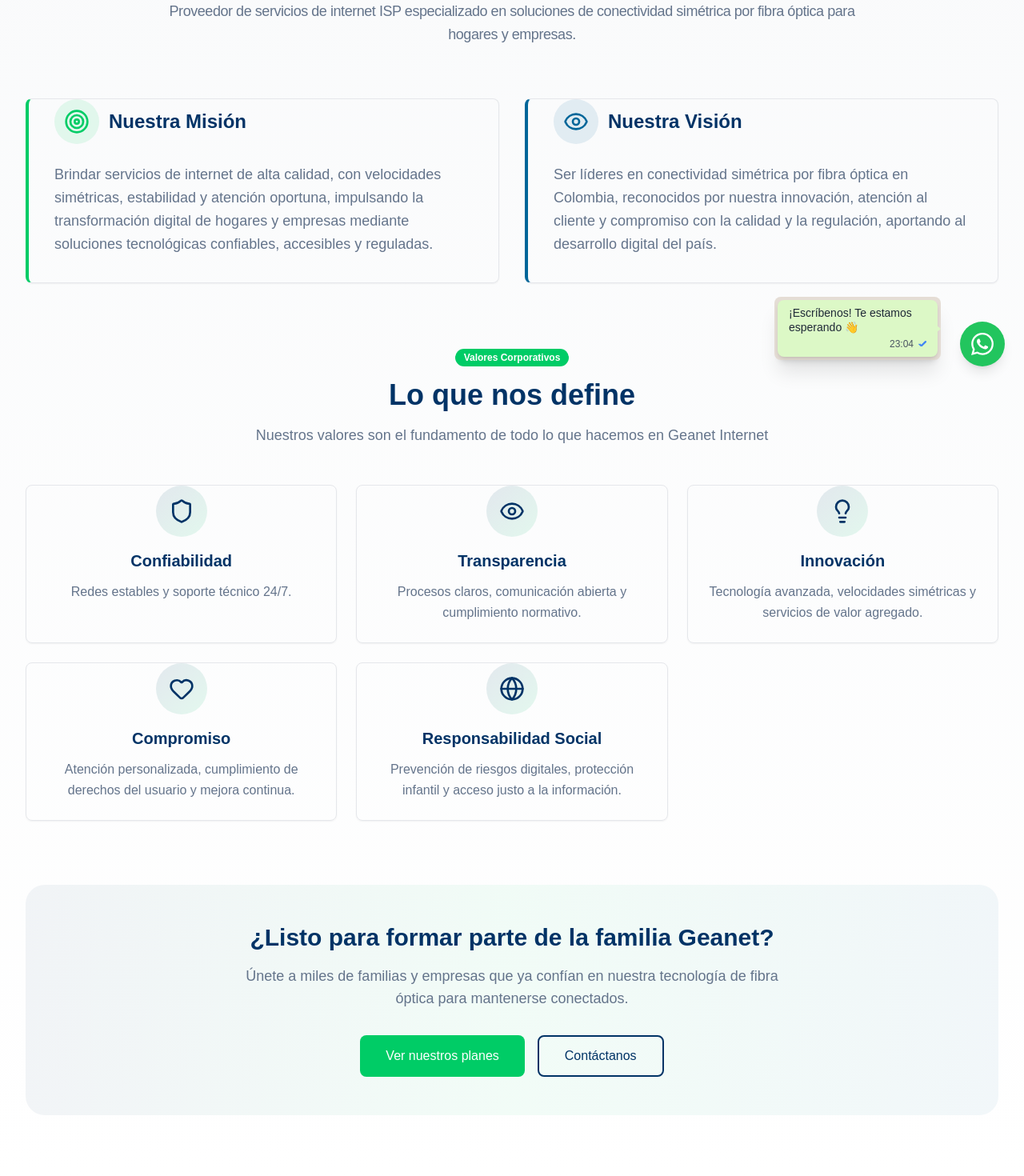
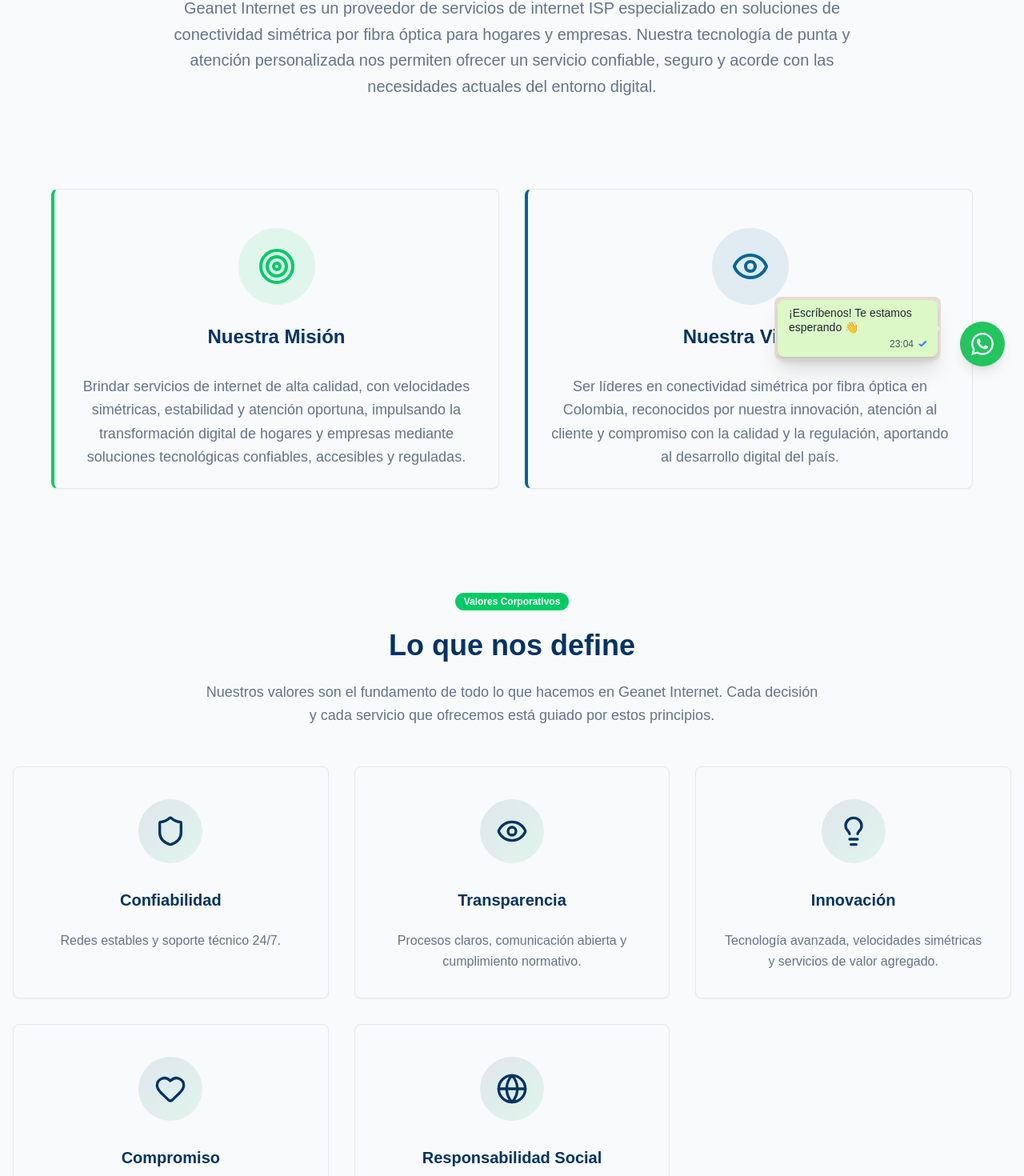
Before and after one commit to NoxAI-co/Geanet-Site, a Next.js app: page /sobre-nosotros in a window 1280 px wide. Shown: the part 318-1788 px from the top of the page at 80% size. Built offline with nearby package versions, Linux system fonts and the light colour scheme.

Commit message:
chore: actualizar dependencias y configuración
- Instalar archiver para generación de ZIP
- Actualizar date-fns con locale español
- Configurar información corporativa de Geanet
- Optimizar componentes de secciones principales
- Actualizar configuración de aplicación Next.js

```diff
--- a/package.json
+++ b/package.json
@@ -23,6 +23,7 @@
     "@radix-ui/react-slot": "^1.2.3",
     "@tailwindcss/forms": "^0.5.10",
     "@tailwindcss/typography": "^0.5.16",
+    "archiver": "^7.0.1",
     "class-variance-authority": "^0.7.1",
     "clsx": "^2.1.1",
     "date-fns": "^4.1.0",
--- a/src/components/sections/Case.jsx
+++ b/src/components/sections/Case.jsx
@@ -9,7 +9,8 @@
 import { Badge } from "../ui/badge";
 import { Card, CardContent } from "../ui/card";
 import { COMPANY_INFO } from '@/config/project-config';
-import { Target, Eye, Heart, Shield, Lightbulb, Users, Globe } from 'lucide-react';
+import { Target, Eye, Heart, Shield, Lightbulb, Users, Globe, Phone } from 'lucide-react';
+import { CONTACT } from '@/config/project-config';
 
 /**
  * About Us Section Component - Información Corporativa de Geanet
@@ -60,82 +61,89 @@
     'Responsabilidad Social': Globe
   };
 
+  const handleContactClick = () => {
+    const message = encodeURIComponent("Hola, me interesa conocer más sobre Geanet Internet. ¿Podrían brindarme más información?");
+    window.open(`https://wa.me/57${CONTACT.whatsapp}?text=${message}`, '_blank');
+  };
+
   return (
-    <div className="w-full py-20 bg-gradient-to-b from-gray-50 to-white" id="sobre-nosotros">
-      <div className="container mx-auto">
-        {/* Encabezado de la sección */}
-        <div className="flex text-center justify-center items-center gap-4 flex-col mb-16">
-          <Badge className="bg-primary text-white">Sobre Nosotros</Badge>
-          <div className="flex gap-2 flex-col">
-            <h2 className="text-3xl md:text-5xl tracking-tighter max-w-3xl text-center font-regular">
+    <div className="w-full" id="sobre-nosotros">
+      <div className="container mx-auto px-4">
+
+        {/* Encabezado Principal */}
+        <div className="text-center py-12">
+          <Badge className="bg-primary text-white mb-6">Sobre Nosotros</Badge>
+          <h1 className="text-4xl md:text-5xl font-bold text-primary mb-6 tracking-tight">
             {COMPANY_INFO.name}
-            </h2>
-            <p className="text-lg leading-relaxed tracking-tight text-muted-foreground max-w-4xl text-center">
+          </h1>
+          <p className="text-xl text-muted-foreground max-w-4xl mx-auto leading-relaxed">
             {COMPANY_INFO.description}
           </p>
         </div>
-        </div>
 
         {/* Misión y Visión */}
-        <div className="grid gap-8 md:grid-cols-2 mb-20">
+        <div className="py-16">
+          <div className="grid gap-8 md:grid-cols-2 max-w-6xl mx-auto">
             {/* Misión */}
-          <Card className="border-l-4 border-l-accent shadow-lg hover:shadow-xl transition-shadow duration-300">
-            <CardContent className="p-8">
-              <div className="flex items-center gap-3 mb-6">
-                <div className="p-3 bg-accent/10 rounded-full">
-                  <Target className="w-8 h-8 text-accent" />
+            <Card className="border-l-4 border-l-accent shadow-lg hover:shadow-xl transition-all duration-300 h-full">
+              <CardContent className="p-10 pt-12">
+                <div className="text-center mb-8">
+                  <div className="inline-flex p-6 bg-accent/10 rounded-full mb-6">
+                    <Target className="w-12 h-12 text-accent" />
                   </div>
                   <h3 className="text-2xl font-bold text-primary">Nuestra Misión</h3>
                 </div>
-              <p className="text-muted-foreground leading-relaxed text-lg">
+                <p className="text-muted-foreground leading-relaxed text-center text-lg">
                   {COMPANY_INFO.mission}
                 </p>
               </CardContent>
             </Card>
 
             {/* Visión */}
-          <Card className="border-l-4 border-l-secondary shadow-lg hover:shadow-xl transition-shadow duration-300">
-            <CardContent className="p-8">
-              <div className="flex items-center gap-3 mb-6">
-                <div className="p-3 bg-secondary/10 rounded-full">
-                  <Eye className="w-8 h-8 text-secondary" />
+            <Card className="border-l-4 border-l-secondary shadow-lg hover:shadow-xl transition-all duration-300 h-full">
+              <CardContent className="p-10 pt-12">
+                <div className="text-center mb-8">
+                  <div className="inline-flex p-6 bg-secondary/10 rounded-full mb-6">
+                    <Eye className="w-12 h-12 text-secondary" />
                   </div>
                   <h3 className="text-2xl font-bold text-primary">Nuestra Visión</h3>
                 </div>
-              <p className="text-muted-foreground leading-relaxed text-lg">
+                <p className="text-muted-foreground leading-relaxed text-center text-lg">
                   {COMPANY_INFO.vision}
                 </p>
               </CardContent>
             </Card>
           </div>
+        </div>
 
         {/* Valores Corporativos */}
+        <div className="py-16">
           <div className="text-center mb-12">
-          <Badge className="bg-accent text-white mb-4">Valores Corporativos</Badge>
-          <h3 className="text-3xl md:text-4xl font-bold text-primary mb-4">
+            <Badge className="bg-accent text-white mb-6">Valores Corporativos</Badge>
+            <h2 className="text-3xl md:text-4xl font-bold text-primary mb-6">
               Lo que nos define
-          </h3>
-          <p className="text-lg text-muted-foreground max-w-2xl mx-auto">
-            Nuestros valores son el fundamento de todo lo que hacemos en Geanet Internet
+            </h2>
+            <p className="text-lg text-muted-foreground max-w-3xl mx-auto leading-relaxed">
+              Nuestros valores son el fundamento de todo lo que hacemos en Geanet Internet.
+              Cada decisión y cada servicio que ofrecemos está guiado por estos principios.
             </p>
           </div>
 
-        {/* Grid de valores */}
-        <div className="grid gap-6 md:grid-cols-2 lg:grid-cols-3">
+          <div className="grid gap-8 md:grid-cols-2 lg:grid-cols-3 max-w-7xl mx-auto">
             {COMPANY_INFO.values.map((value, index) => {
               const IconComponent = valueIcons[value.name] || Users;
               return (
-              <Card key={index} className="group hover:shadow-lg transition-all duration-300 hover:-translate-y-1">
-                <CardContent className="p-6 text-center">
-                  <div className="flex justify-center mb-4">
-                    <div className="p-4 bg-gradient-to-br from-primary/10 to-accent/10 rounded-full group-hover:from-primary/20 group-hover:to-accent/20 transition-colors duration-300">
-                      <IconComponent className="w-8 h-8 text-primary group-hover:text-accent transition-colors duration-300" />
+                <Card key={index} className="group hover:shadow-xl transition-all duration-300 hover:-translate-y-2 h-full">
+                  <CardContent className="p-8 pt-10 text-center h-full flex flex-col">
+                    <div className="flex justify-center mb-8">
+                      <div className="p-5 bg-gradient-to-br from-primary/10 to-accent/10 rounded-full group-hover:from-primary/20 group-hover:to-accent/20 transition-all duration-300 group-hover:scale-110">
+                        <IconComponent className="w-10 h-10 text-primary group-hover:text-accent transition-colors duration-300" />
                       </div>
                     </div>
-                  <h4 className="text-xl font-bold text-primary mb-3 group-hover:text-accent transition-colors duration-300">
+                    <h3 className="text-xl font-bold text-primary mb-6 group-hover:text-accent transition-colors duration-300">
                       {value.name}
-                  </h4>
-                  <p className="text-muted-foreground leading-relaxed">
+                    </h3>
+                    <p className="text-muted-foreground leading-relaxed flex-grow">
                       {value.description}
                     </p>
                   </CardContent>
@@ -143,41 +151,37 @@
               );
             })}
           </div>
+        </div>
 
         {/* Llamada a la acción */}
-        <div className="mt-20 text-center">
-          <div className="bg-gradient-to-r from-primary/5 via-accent/5 to-secondary/5 rounded-3xl p-12">
-            <h3 className="text-2xl md:text-3xl font-bold text-primary mb-4">
+        <div className="py-16">
+          <div className="bg-gradient-to-r from-primary/5 via-accent/5 to-secondary/5 rounded-3xl p-8 md:p-12 text-center max-w-5xl mx-auto">
+            <h2 className="text-3xl md:text-4xl font-bold text-primary mb-6">
               ¿Listo para formar parte de la familia Geanet?
-            </h3>
-            <p className="text-lg text-muted-foreground mb-8 max-w-2xl mx-auto">
+            </h2>
+            <p className="text-lg text-muted-foreground mb-8 max-w-3xl mx-auto leading-relaxed">
               Únete a miles de familias y empresas que ya confían en nuestra tecnología
-              de fibra óptica para mantenerse conectados.
+              de fibra óptica para mantenerse conectados con velocidades simétricas y
+              soporte técnico 24/7.
             </p>
-            <div className="flex flex-col sm:flex-row gap-4 justify-center">
+            <div className="flex flex-col sm:flex-row gap-4 justify-center items-center">
               <a
-                href="#servicios"
-                className="inline-flex items-center justify-center px-8 py-3 bg-accent text-white rounded-lg hover:bg-accent/90 transition-colors duration-300 font-medium"
-                onClick={(e) => {
-                  e.preventDefault();
-                  document.getElementById('servicios')?.scrollIntoView({ behavior: 'smooth' });
-                }}
+                href="/servicios"
+                className="inline-flex items-center justify-center px-8 py-4 bg-accent text-white rounded-lg hover:bg-accent/90 transition-all duration-300 font-medium text-lg shadow-lg hover:shadow-xl"
               >
                 Ver nuestros planes
               </a>
-              <a
-                href="#contacto"
-                className="inline-flex items-center justify-center px-8 py-3 border-2 border-primary text-primary rounded-lg hover:bg-primary hover:text-white transition-colors duration-300 font-medium"
-                onClick={(e) => {
-                  e.preventDefault();
-                  document.getElementById('contacto')?.scrollIntoView({ behavior: 'smooth' });
-                }}
+              <button
+                onClick={handleContactClick}
+                className="inline-flex items-center justify-center px-8 py-4 border-2 border-primary text-primary rounded-lg hover:bg-primary hover:text-white transition-all duration-300 font-medium text-lg gap-2"
               >
-                Contáctanos
-              </a>
+                <Phone className="w-5 h-5" />
+                Contáctanos por WhatsApp
+              </button>
             </div>
           </div>
         </div>
+
       </div>
     </div>
   );
--- a/src/config/project-config.js
+++ b/src/config/project-config.js
@@ -1,7 +1,7 @@
 // Configuración completa de Geanet Internet
 export const COMPANY_INFO = {
   name: 'Geanet Internet',
-  description: 'Proveedor de servicios de internet ISP especializado en soluciones de conectividad simétrica por fibra óptica para hogares y empresas.',
+  description: 'Geanet Internet es un proveedor de servicios de internet ISP especializado en soluciones de conectividad simétrica por fibra óptica para hogares y empresas. Nuestra tecnología de punta y atención personalizada nos permiten ofrecer un servicio confiable, seguro y acorde con las necesidades actuales del entorno digital.',
   mission: 'Brindar servicios de internet de alta calidad, con velocidades simétricas, estabilidad y atención oportuna, impulsando la transformación digital de hogares y empresas mediante soluciones tecnológicas confiables, accesibles y reguladas.',
   vision: 'Ser líderes en conectividad simétrica por fibra óptica en Colombia, reconocidos por nuestra innovación, atención al cliente y compromiso con la calidad y la regulación, aportando al desarrollo digital del país.',
   values: [
@@ -150,32 +150,32 @@
 export const SERVICE_INDICATORS = [
   {
     indicator: 'Velocidad real vs contratada',
-    target: '≥ 90%',
+    target: 'Mínimo 90%',
     observation: 'Promedio mensual medido por software de red'
   },
   {
     indicator: 'Tiempo promedio de instalación',
-    target: '≤ 48 horas',
+    target: 'Máximo 48 horas',
     observation: 'Desde contrato firmado hasta activación'
   },
   {
     indicator: 'Tiempo de respuesta PQRS',
-    target: '≤ 10 días hábiles',
+    target: 'Máximo 10 días hábiles',
     observation: 'Legalmente exigido'
   },
   {
     indicator: 'Tasa de satisfacción del cliente',
-    target: '≥ 85%',
+    target: 'Mínimo 85%',
     observation: 'Encuestas semestrales'
   },
   {
     indicator: 'Disponibilidad de red',
-    target: '≥ 99.5%',
+    target: 'Mínimo 99.5%',
     observation: 'Medición mensual'
   },
   {
     indicator: 'Tiempos de atención soporte técnico',
-    target: '≤ 15 minutos',
+    target: 'Máximo 15 minutos',
     observation: 'Call center y chat'
   }
 ];
```
Also changed, not shown: src/components/sections/PricingPlans.jsx (+10 -10 lines), src/pages/_app.js (+21 -0 lines), 1 other file (tests, documents, lock files or other folders). Lines whose indentation alone changed are shown as unchanged.
